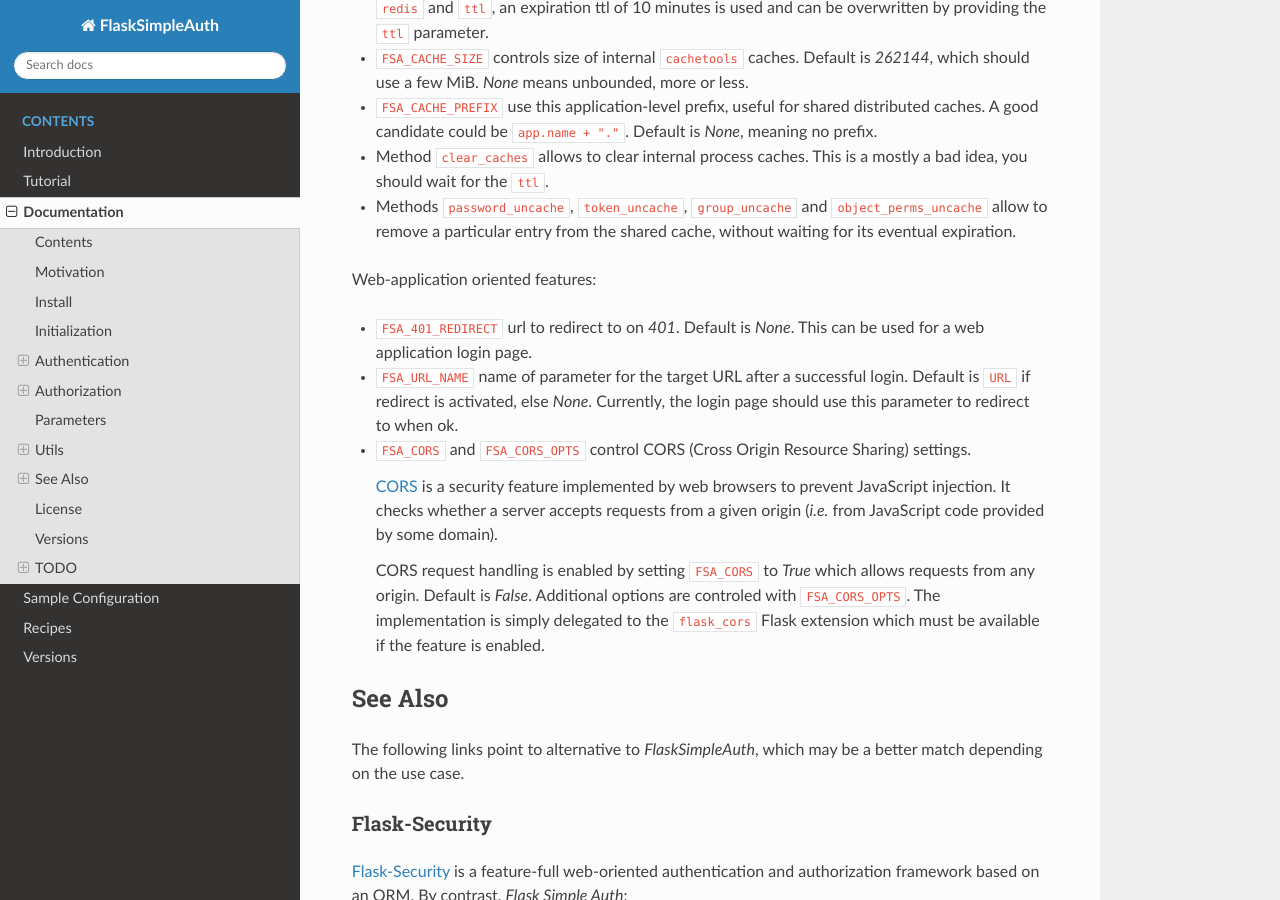
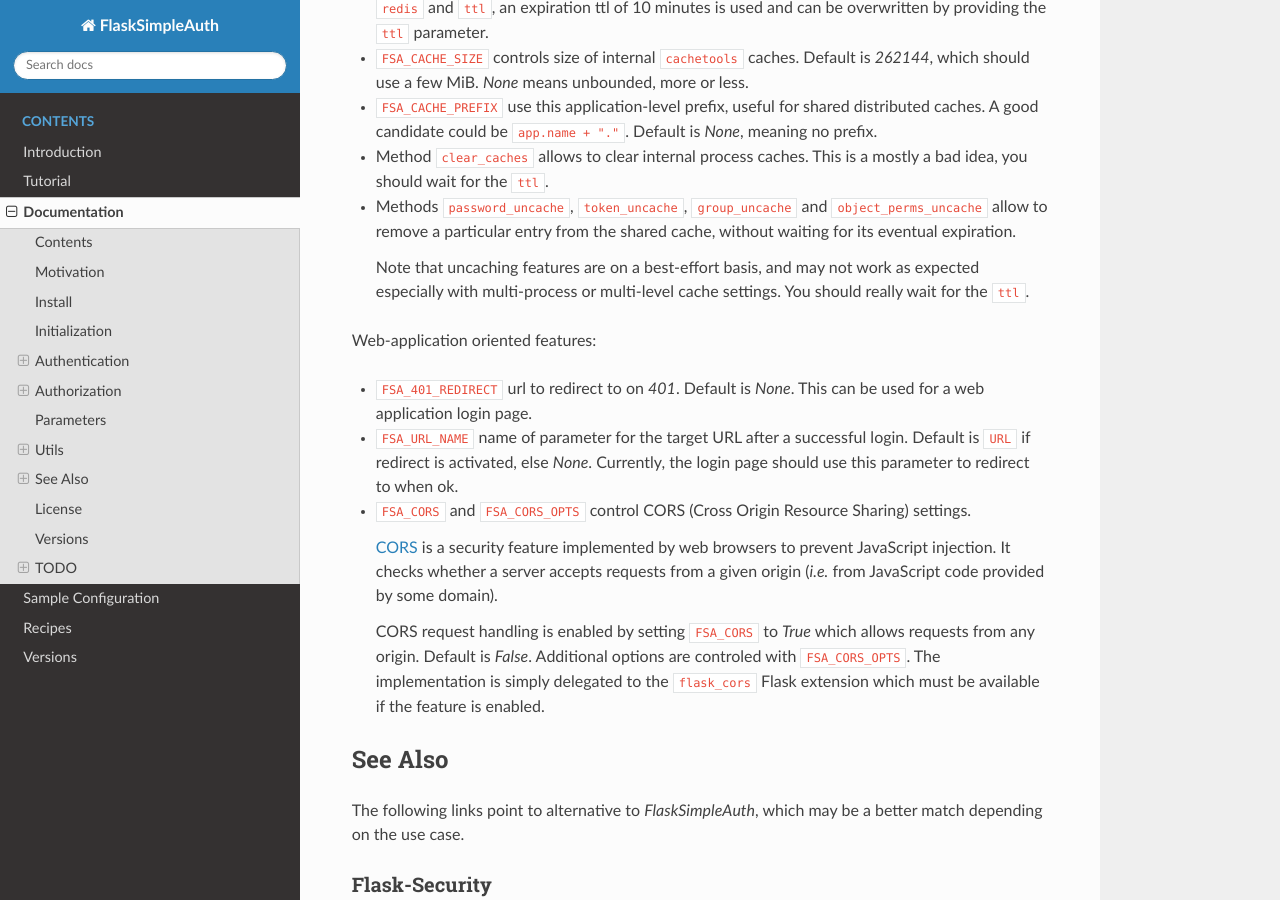
Before and after one commit to zx80/flask-simple-auth, a Sphinx documentation site: the page built from docs/DOCUMENTATION.md, in a window 1280 px wide and 900 px high, scrolled down 18301 px. Built offline with Sphinx 7.4.7 and the Read the Docs theme 2.0.0, drawn with Linux system fonts in a browser that asks for light colours; pages that are not in the unit, such as notebooks, are missing from menus.

Commit message:
add a note about uncaching lack of reliability

```diff
--- a/docs/DOCUMENTATION.md
+++ b/docs/DOCUMENTATION.md
@@ -1017,6 +1017,10 @@
   `object_perms_uncache` allow to remove a particular entry from the shared
   cache, without waiting for its eventual expiration.
 
+  Note that uncaching features are on a best-effort basis, and may not work
+  as expected especially with multi-process or multi-level cache settings.
+  You should really wait for the `ttl`.
+
 Web-application oriented features:
 
 - `FSA_401_REDIRECT` url to redirect to on *401*.
```
